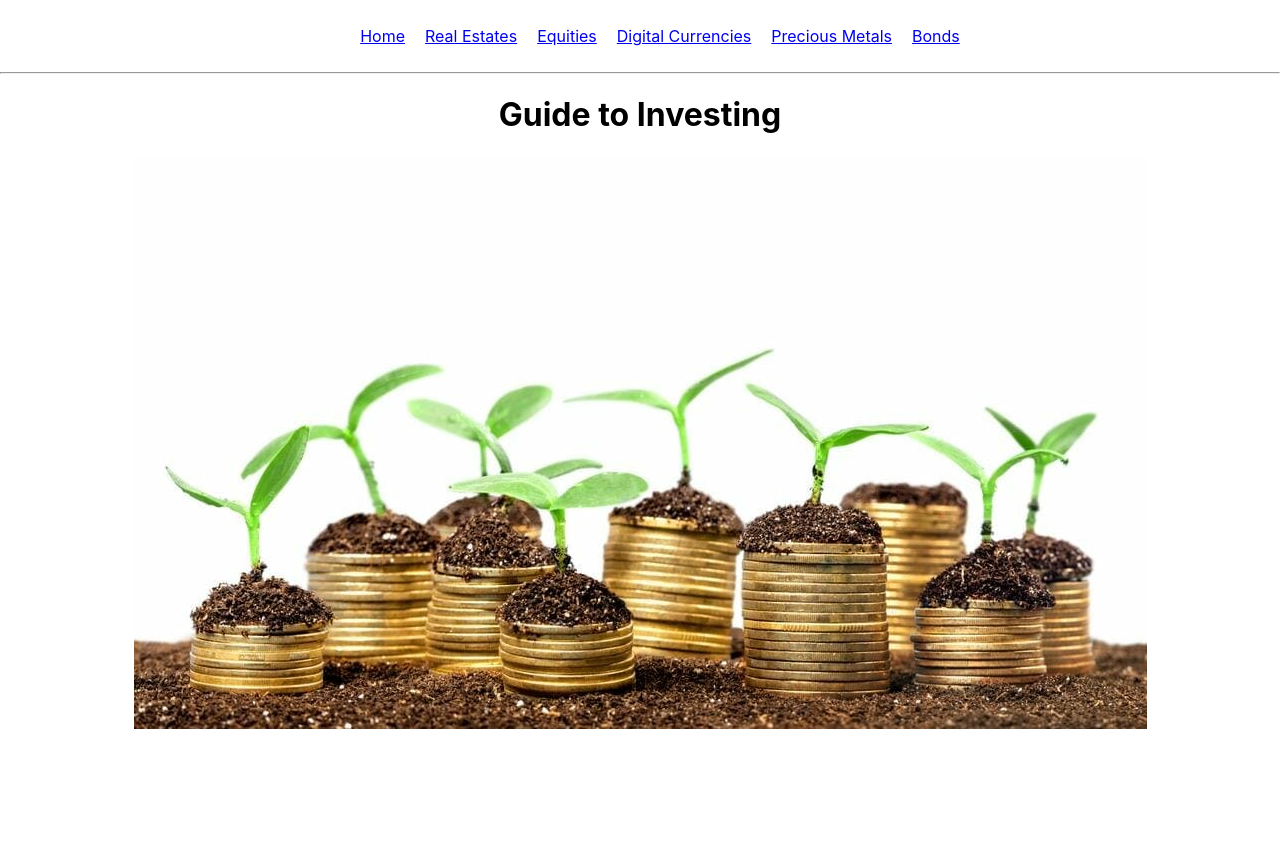
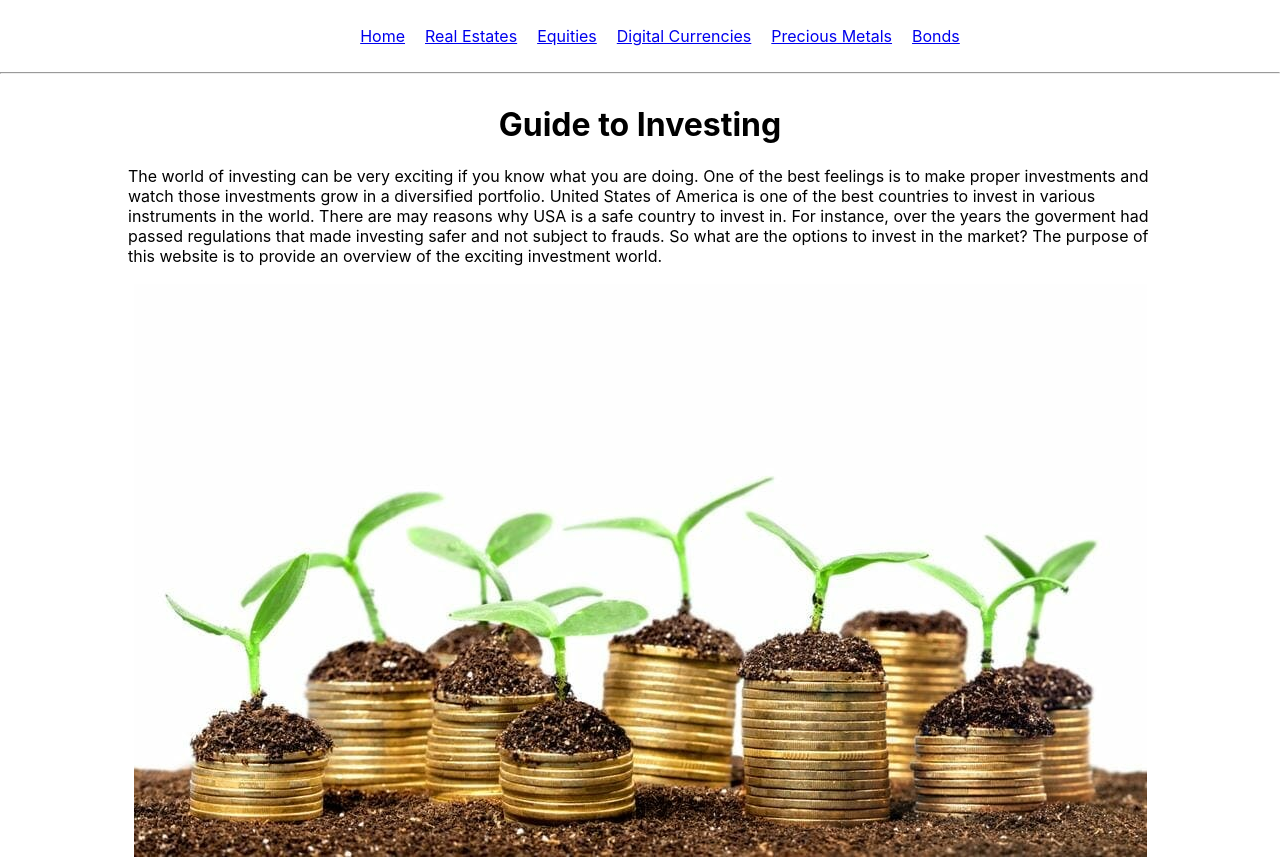
Before and after one commit to bqh5026/Guide-to-Investing, a React (Create React App) app: page / in a window 1280 px wide. Before the commit the page ends 800 px from the top, so only its background shows below. Built offline with nearby package versions, Linux system fonts and the light colour scheme.

Commit message:
Add content to large cap stocks and convert to module css on homepage component

```diff
--- a/src/components/Equities/equities.component.jsx
+++ b/src/components/Equities/equities.component.jsx
@@ -2,10 +2,10 @@ import React from 'react';
 
 import './equities.styles.css';
 
-const Equities = () => (
+const Equities = (props) => (
     <div>
       <h1>Equities</h1>
-      <div className='small-caps'>
+      <div className='equities'>
         <h2>Small Cap Stocks</h2>
         <p>Many of today's renowed companies started as a small cap stocks
         (market capitalization of less than $2 billion). These companies became successful over the years,
@@ -16,10 +16,13 @@ const Equities = () => (
       <div>
         <h2>Mid Cap Stocks</h2>
       </div>
-      <div>
-        <h2>Big Cap Stocks</h2>
+      <div className="equities">
+        <h2>Large Cap Stocks</h2>
+        <p>Large cap stocks are companies with market capitalization greater than $10 billion. Large
+        cap stocks may be more stable than small cap stocks while earning consistent returns. Examplese
+        are Apple (AAPL), Facebook (FB), Alphabet (GOOGL), and Amazon (AMZN)</p>
       </div>
-      <div className='international-stocks'>
+      <div className='equities'>
         <h2>International Stocks</h2>
         <p>
         Finding international opportunities can be rewarding at times. Some of the most
--- a/src/components/Equities/equities.styles.css
+++ b/src/components/Equities/equities.styles.css
@@ -1,11 +1,5 @@
-.small-caps {
+.equities {
     margin: 50px;
     padding: 50px;
     text-align: left;
 }
-
-.international-stocks {
-    margin: 50px;
-    padding: 50px;
-    text-align: left;
-}
--- a/src/pages/homepage.component.jsx
+++ b/src/pages/homepage.component.jsx
@@ -2,11 +2,18 @@
 
 import React from 'react';
 
-import './homepage.styles.css';
+import homepageModule from './homepage.module.css';
 
-const HomePage = () => (
-<div>
+const HomePage = (props) => (
+<div className={homepageModule.home}>
    <h1>Guide to Investing</h1>
+   <p>The world of investing can be very exciting if you know what you are doing. One of the best
+   feelings is to make proper investments and watch those investments grow in a diversified portfolio.
+   United States of America is one of the best countries to invest in various instruments in the world. There
+   are may reasons why USA is a safe country to invest in. For instance, over the years the goverment
+   had passed regulations that made investing safer and not subject to frauds.
+   So what are the options to invest in the market? The purpose of this website is to provide
+   an overview of the exciting investment world.</p>
 </div>
 );
 
--- /dev/null
+++ b/src/pages/homepage.module.css
@@ -0,0 +1,10 @@
+.home {
+    width: 80%;
+    text-align: left;
+    margin: auto;
+    padding: 2px;
+}
+
+h1 {
+    text-align: center;
+}
```
Also changed, not shown: src/pages/homepage.styles.css (deleted).
